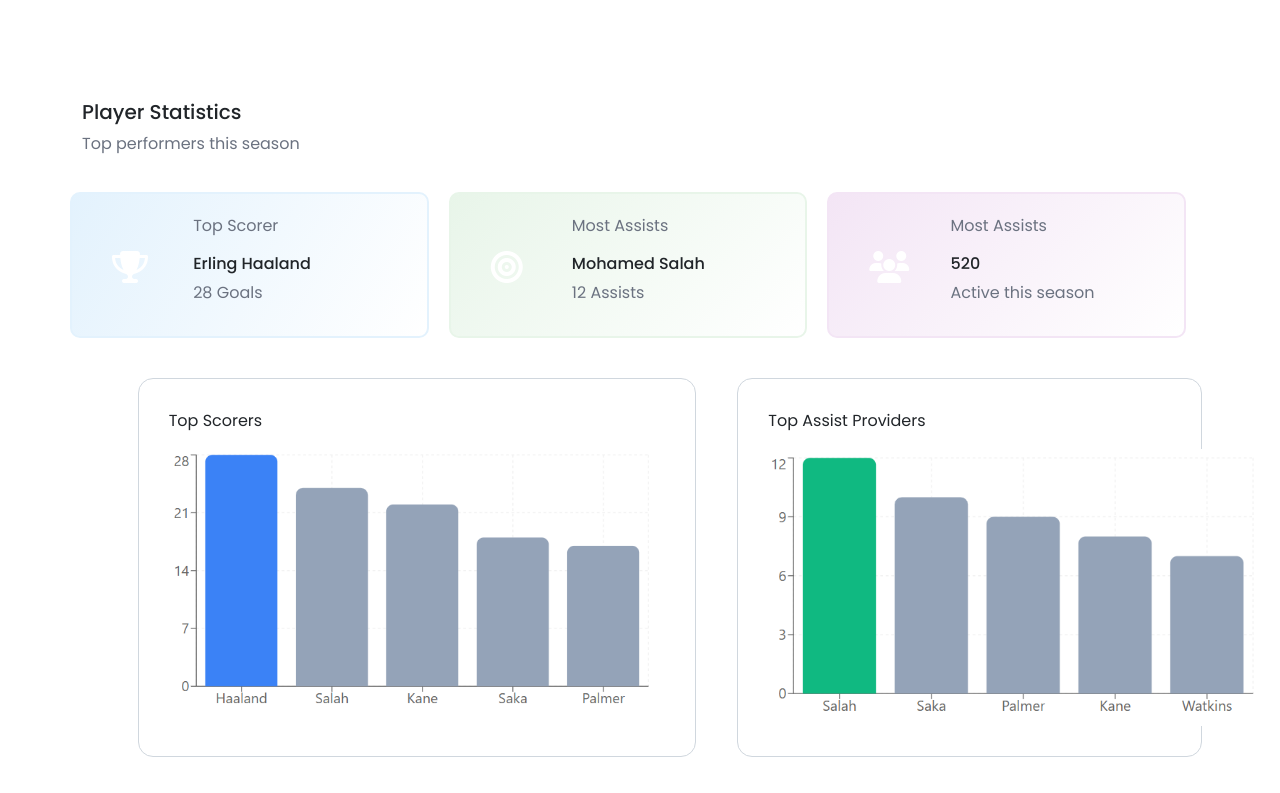
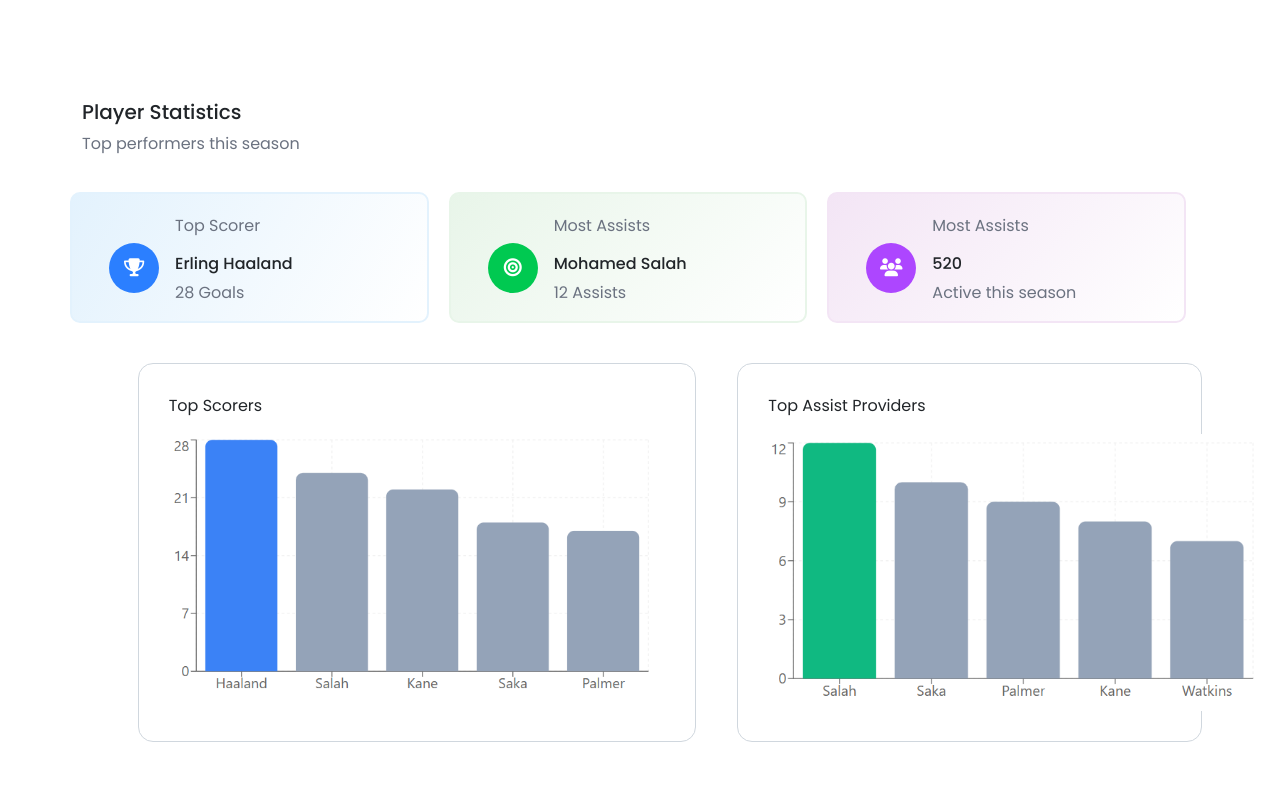
Before and after one commit to NourElteib/SportsPulse, a plain HTML site: page index.html in a window 1280 px wide. Shown: the top 793 px of the page. Drawn offline with nearby package versions, Linux system fonts and the light colour scheme; a small style sheet from the web is missing.

Commit message:
first update

```diff
--- a/index.css
+++ b/index.css
@@ -29,7 +29,6 @@ body {
 }
 .cards{
     border-radius: 10px;
-    padding: 15px;
     transition: transform 0.3s ease, box-shadow 0.3s ease;
    padding-top: 20px !important;
 
@@ -60,20 +59,15 @@ body {
 
 .icons{
     color: #fff;
-    border-radius: 50% ;
-
-
+   background-color: #6B7280;
     font-size: xx-large;
     margin-left: 25px ;
+    width: 50px;
+  height: 50px;
+  align-items: center !important;
 }
-
-
-
-.icons.icons:nth(2){
-background-color: green;
-}
-.icons:nth-child(3){
-background-color: rgb(84, 84, 221);
+.icons i{
+  font-size: large;
 }
 
 .charts{
@@ -94,6 +88,11 @@ margin-top: 40px !important;
 .card{
   border: 1px solid var(--border) !important;
   border-radius: 16px;
+  transition: transform 0.3s ease, box-shadow 0.3s ease;
+}
+.card:hover{
+   transform: translateY(-5px);
+  box-shadow: 0 4px 15px rgba(0,0,0,0.1);
 }
 
 .points{
@@ -104,3 +103,13 @@ margin-top: 40px !important;
 .card p{
   font-size: small !important;
 }
+
+.one{
+  background-color: #2B7FFF;
+}
+.two{
+  background: #00C951;
+}
+.three{
+  background: #AD46FF;
+}
--- a/index.html
+++ b/index.html
@@ -37,7 +37,7 @@
       <section class="col-12 d-flex justify-content-between row box-card ">
         <!--first-->
         <article class="cards col-12 col-md-4 d-flex ">
-        <div class="icons align-self-center col-3">
+        <div class="rounded-circle text-center me-3 d-flex justify-content-center icons one icons align-self-center col-3">
              <i class="fa-solid fa-trophy"></i>
         </div>
         <div class="d-flex flex-column align-items-start justify-content-end">
@@ -52,7 +52,7 @@
 <!--second-->
         <article class="cards col-12 col-md-4  d-flex ">
 
-        <div class="icons align-self-center col-3">
+        <div class="rounded-circle text-center two me-3 d-flex justify-content-center icons icons align-self-center col-3">
               <i class="fa-solid fa-bullseye"></i>
         </div>
          <div class="d-flex flex-column align-items-start justify-content-center">
@@ -65,7 +65,7 @@
      <!--third-->
         <article class="cards col-12 col-md-4  d-flex ">
 
-        <div class="icons align-self-center col-3">
+        <div class="rounded-circle text-center three me-3 d-flex justify-content-center icons align-self-center col-3">
             <i class="fa-solid fa-users"></i>
 
         </div>
```
